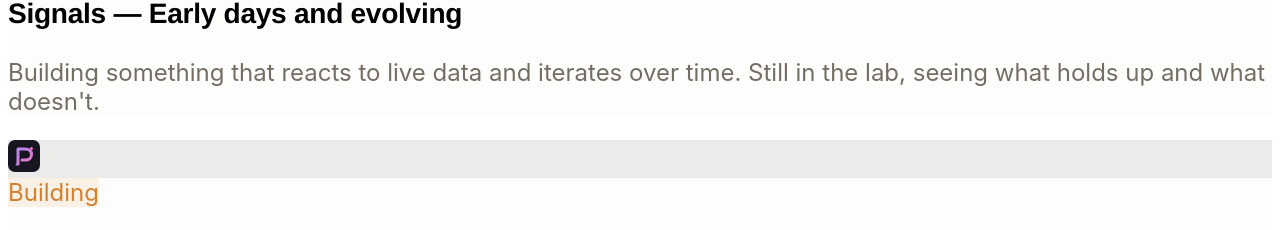
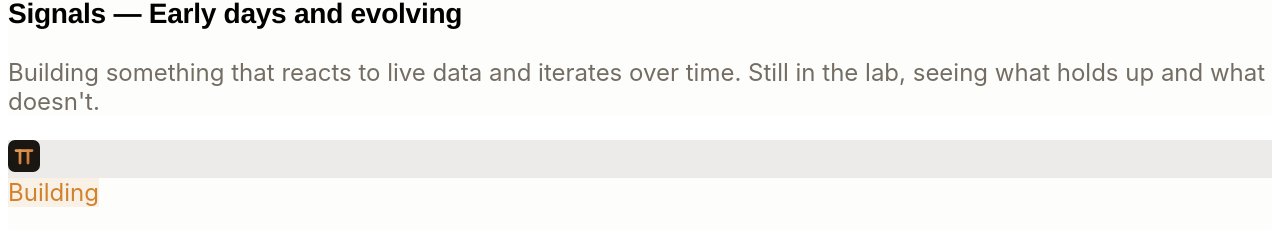
Before and after one commit to IsaacTrevino/isaac, a React (Vite) app in the folder client/: page / in a window 1280 px wide. Shown: the part 11149-11379 px from the top of the page. Built offline with nearby package versions, Linux system fonts and the light colour scheme; a web font is replaced by a local one.

Commit message:
Add new π icon for the Now section project
Replace the purple Project Pie artwork with a warm amber π mark
that matches the site palette, and point the Now item at the new asset.

Co-authored-by: Isaac Trevino <IsaacTrevino@users.noreply.github.com>

```diff
--- a/client/src/components/Now.tsx
+++ b/client/src/components/Now.tsx
@@ -60,7 +60,7 @@ const items: NowItem[] = [
     body: "A new product experiment still taking shape behind the scenes. Keeping the details under wraps while I work through the first version.",
     tag: "Building",
     tagAccent: true,
-    icon: "/images/project-pie-icon.svg",
+    icon: "/images/pi-icon.svg",
   },
 ];
 
```
Also changed, not shown: client/public/images/pi-icon.svg (added).
